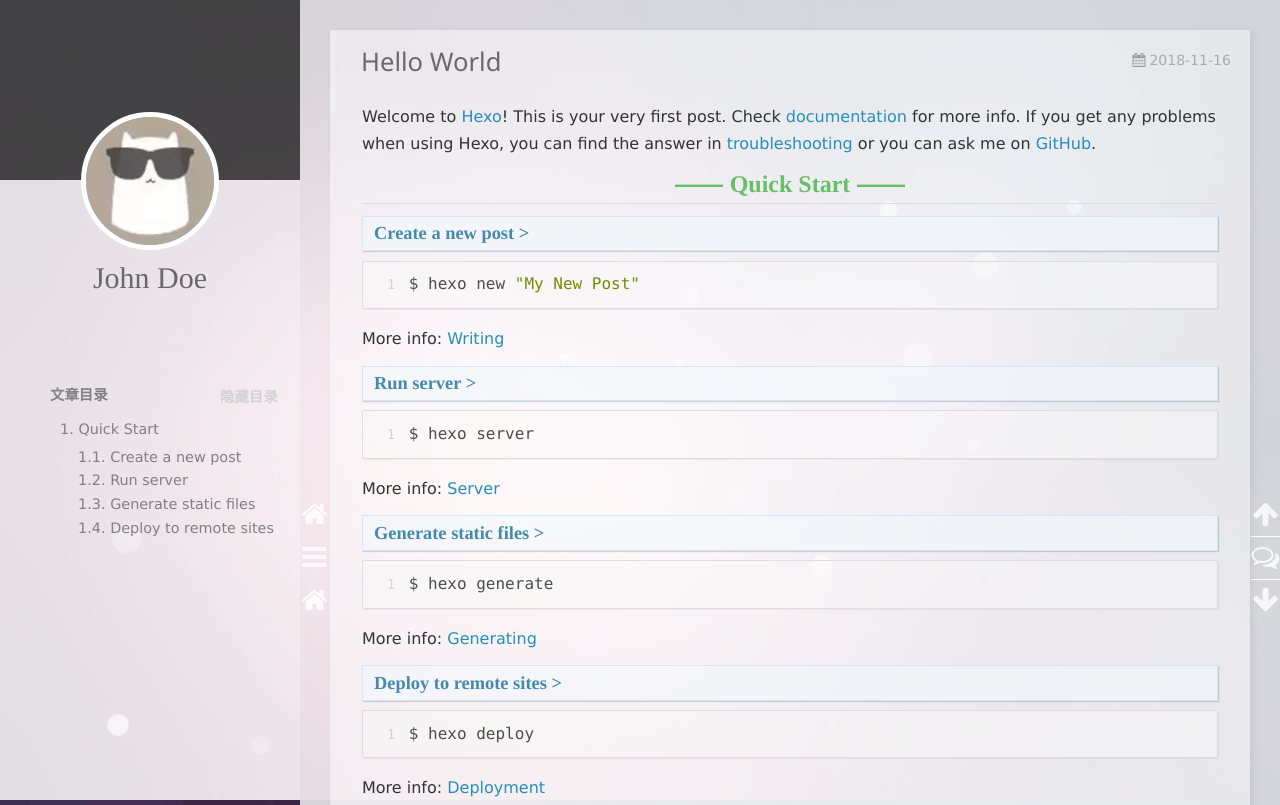
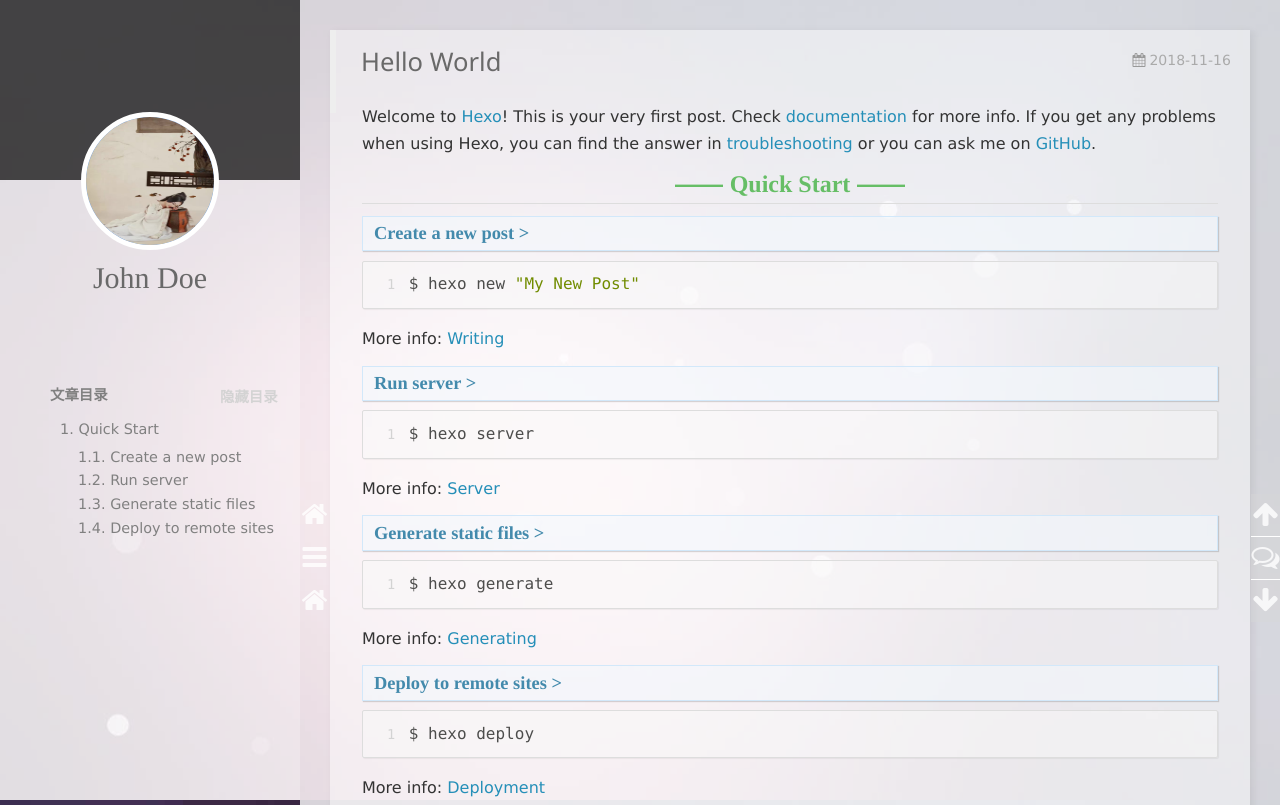
Before and after one commit to 92lixuejiao/92lixuejiao.github.io, a plain HTML site: page 2018/11/16/hello-world/index.html in a window 1280 px wide. Shown: the top 805 px of the page. Drawn offline with nearby package versions, Linux system fonts and the light colour scheme; some packages are replaced by stand-ins of ours; a script that the page names is missing.

Commit message:
Site updated: 2018-11-16 16:59:24

```diff
--- a/2018/11/16/hello-world/index.html
+++ b/2018/11/16/hello-world/index.html
@@ -97,7 +97,7 @@
 <div class="intrude-less">
     <header id="header" class="inner">
         <a href="/" class="profilepic">
-            <img src="/img/avatar.png" class="animated zoomIn">
+            <img src="/img/748437868417276969.jpg" class="animated zoomIn">
         </a>
         <hgroup>
           <h1 class="header-author"><a href="/">John Doe</a></h1>
@@ -222,7 +222,7 @@
     <div class="intrude-less">
         <header id="header" class="inner">
             <a href="/" class="profilepic">
-                <img src="/img/avatar.png" class="animated zoomIn">
+                <img src="/img/748437868417276969.jpg" class="animated zoomIn">
             </a>
             <hgroup>
               <h1 class="header-author"><a href="/" title="回到主页">John Doe</a></h1>
```
Also changed, not shown: archives/2018/11/index.html (+2 -2 lines), archives/2018/index.html (+2 -2 lines), archives/index.html (+2 -2 lines), index.html (+2 -2 lines), img/496678543628387176.jpg (added), img/627945743279880202.jpg (added), img/748437868417276969.jpg (added), 1 other file.
